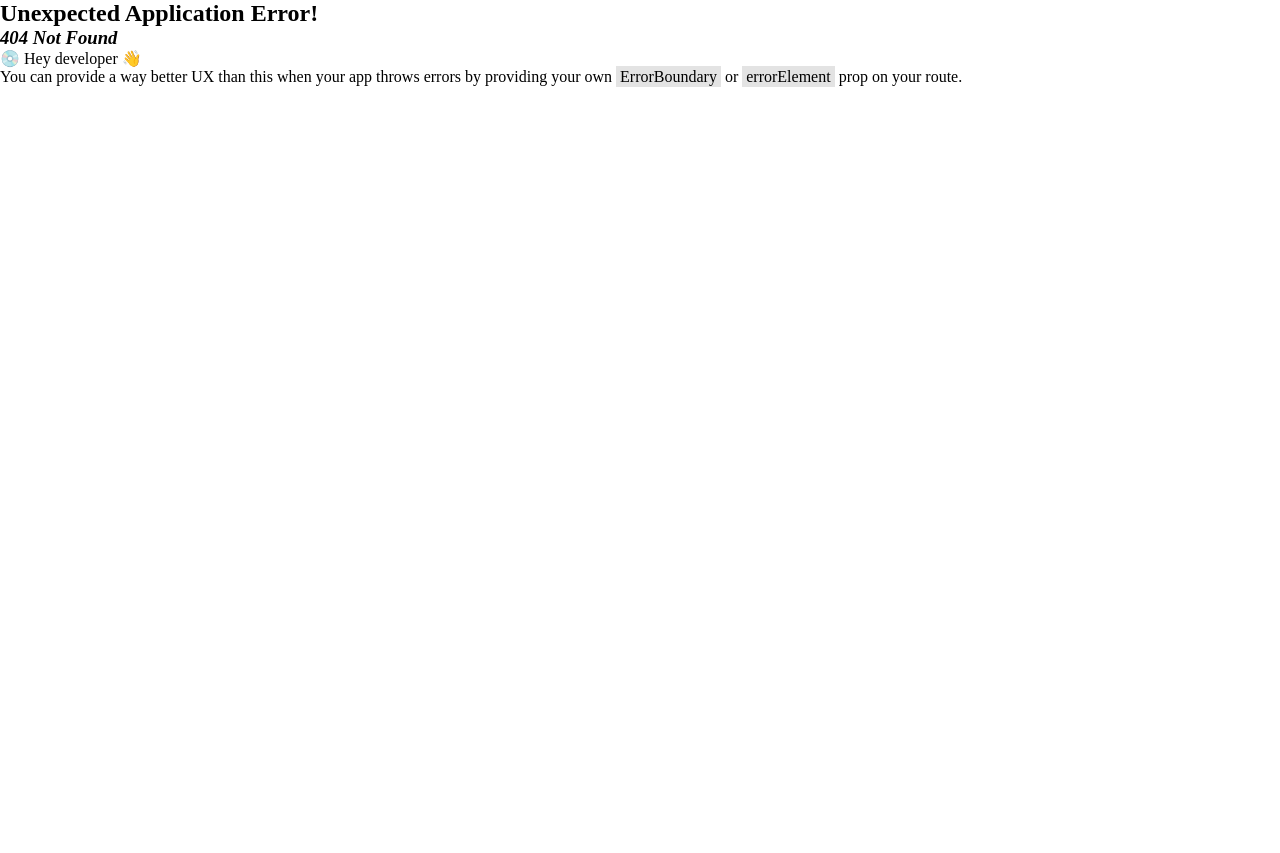
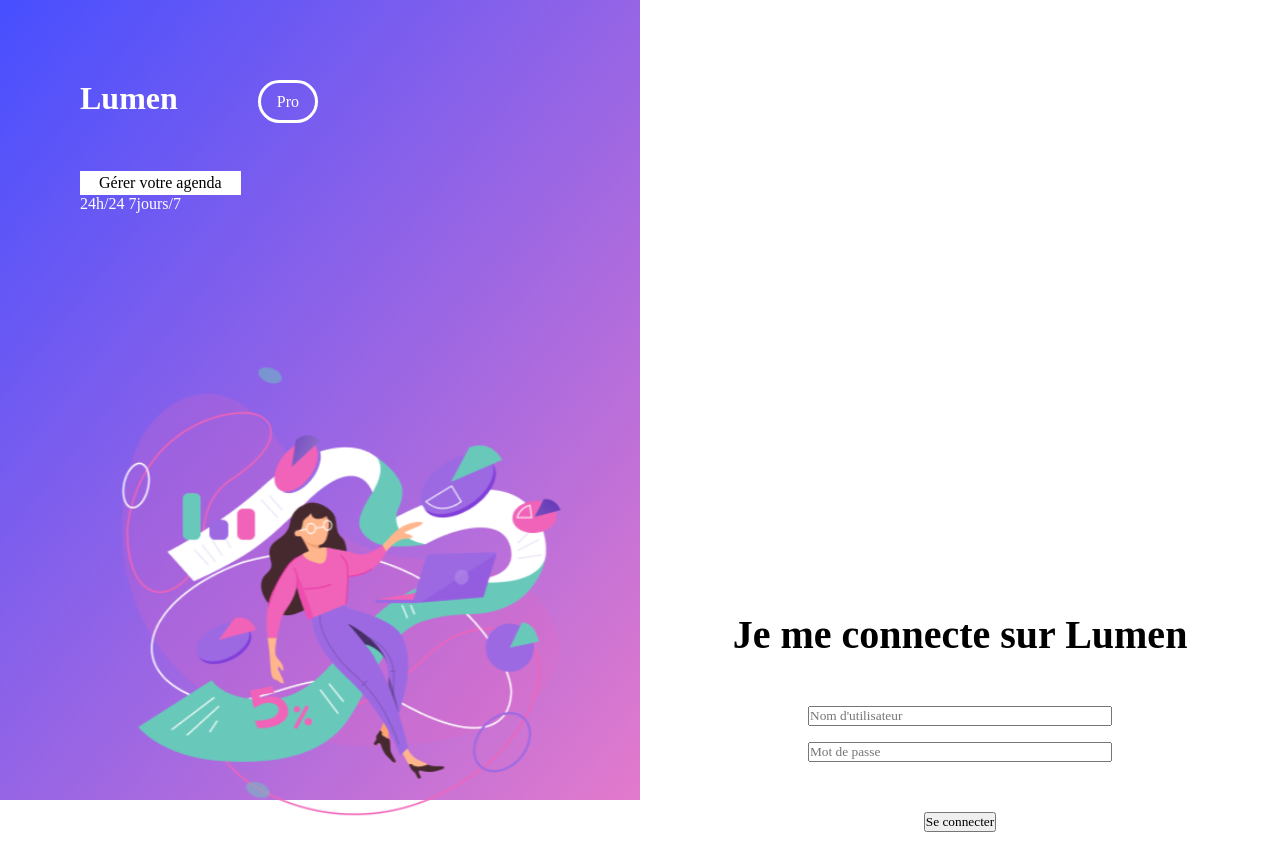
Before and after one commit to WildCodeSchool-2024-02/toulouse-babyplace, a React (Vite) app in the folder client/: page /login-Pro in a window 1280 px wide. Before the commit this address had no page. Before the commit the page ends 800 px from the top, so only its background shows below. Built offline with nearby package versions, Linux system fonts and the light colour scheme; a web font is replaced by a local one.

Commit message:
feat: log-pages

```diff
--- a/client/src/components/AutenticationImgs/AutenticationImgs.jsx
+++ b/client/src/components/AutenticationImgs/AutenticationImgs.jsx
@@ -10,7 +10,8 @@ function AutenticationImgs() {
         </div>
         <p className="second-line">Gérer votre agenda</p>
         <p>24h/24 7jours/7</p>
-      </div>
+      </div>{" "}
+      <img className="img" src="../src/assets/images/img_login.svg" alt="" />
     </div>
   );
 }
--- a/client/src/components/AutenticationImgs/AutenticationImgs.scss
+++ b/client/src/components/AutenticationImgs/AutenticationImgs.scss
@@ -1,5 +1,21 @@
+@mixin médiaQ($breakpoint: 768px) {
+  @media screen and (min-width: $breakpoint) {
+    @content;
+  }
+}
+
 .autentication-imgs {
-  background-image: url("../../assets/images/lumen-connexion.png");
+  .img {
+    display: none;
+
+    @include médiaQ(768px) {
+      display: block;
+      width: 100%;
+    }
+  }
+
+  @include médiaQ(768px) {
+    background: linear-gradient(to bottom right, #474fff, #e37acc);
     display: flex;
     flex-direction: column;
     background-size: cover;
@@ -12,11 +28,17 @@
       color: white;
     }
   }
+}
 
 .first-line {
+  h1 {
+    color: white;
+  }
+  @include médiaQ(768px) {
     display: flex;
     flex-direction: row;
     gap: 5rem;
+
     p {
       border: solid;
       border-radius: 50px;
@@ -24,8 +46,10 @@
       padding-block: 0.6rem;
     }
   }
+}
 
 .second-line {
+  @include médiaQ(768px) {
     padding: 0 1rem 0 1rem;
     width: fit-content;
     margin-top: 3rem;
@@ -34,3 +58,12 @@
     background-color: white;
     color: black;
   }
+}
+
+p {
+  display: none;
+
+  @include médiaQ(768px) {
+    display: flex;
+  }
+}
--- a/client/src/components/AutenticationInput/AutenticationInput.jsx
+++ b/client/src/components/AutenticationInput/AutenticationInput.jsx
@@ -6,12 +6,14 @@ function AutenticationInput() {
     <div className="autentication-input">
       <div className="sign">
         <span>Vous n’avez pas de compte ? </span>
-        <Link to="/">S’inscrire</Link>
+        <Link to="/SignUpPro">S’inscrire</Link>
       </div>
+      <img src="../src/assets/images/img_login.svg" alt="" />
       <div className="form">
-        <h1>Je me connecte sur Lumen</h1>
+        <h2>Je me connecte sur Lumen</h2>
         <input type="text" placeholder="Nom d'utilisateur" />
         <input type="password" placeholder="Mot de passe" />
+        <br />
         <button type="submit">Se connecter</button>
       </div>
     </div>
--- a/client/src/components/AutenticationInput/AutenticationInput.scss
+++ b/client/src/components/AutenticationInput/AutenticationInput.scss
@@ -1,21 +1,71 @@
+@mixin médiaQ($breakpoint: 768px) {
+  @media screen and (min-width: $breakpoint) {
+    @content;
+  }
+}
+.sign {
+  color: white;
+  @include médiaQ(768px) {
+    color: black;
+    display: flex;
+    justify-content: end;
+    align-items: end;
+    margin: 1rem;
+    width: 90%;
+  }
+}
 .autentication-input {
   display: flex;
   flex-direction: column;
-  gap: 25rem;
-  width: 50%;
-}
 
-.sign {
-  display: flex;
-  justify-content: end;
-  align-items: end;
-  margin: 1rem;
+  gap: 5rem;
+  justify-content: center;
+  align-items: center;
+
+  @include médiaQ(768px) {
+    display: flex;
+    flex-direction: column;
+    gap: 35rem;
+    width: 50%;
+  }
+  img {
+    @include médiaQ(768px) {
+      display: none;
+    }
+  }
+  h2 {
+    font-size: 1.5rem;
+    color: white;
+
+    @include médiaQ(768px) {
+      color: black;
+      font-size: 2.5rem;
+      padding: 2rem;
+    }
+  }
 }
 
 .form {
   display: flex;
   flex-direction: column;
   align-items: center;
-  justify-content: center;
   gap: 1rem;
+
+  @include médiaQ(768px) {
+    display: flex;
+    flex-direction: column;
+    align-items: center;
+    justify-content: center;
+    gap: 1rem;
+    width: 100%;
+    padding: 1rem;
+  }
+  input {
+    width: 50%;
+  }
 }
+
+img {
+  width: 70%;
+  height: 70%;
+}
--- a/client/src/components/NavBar/NavBar.jsx
+++ b/client/src/components/NavBar/NavBar.jsx
@@ -12,11 +12,11 @@ function NavBar() {
           <Link to="/">
             <li>Aide</li>
           </Link>
-          <Link to="/">
+          <Link to="/login-Pro">
             <li>Lumen Pro</li>
           </Link>
         </ul>
-        <Link to="/login">
+        <Link to="/">
           <p>Se connecter</p>
         </Link>
       </nav>
--- a/client/src/main.jsx
+++ b/client/src/main.jsx
@@ -6,6 +6,7 @@ import { createBrowserRouter, RouterProvider } from "react-router-dom";
 import App from "./App";
 import Map from "./components/Map/Map";
 import Login from "./pages/Login/Login";
+import SignUpPro from "./pages/SignUpPro/SignUpPro";
 
 const router = createBrowserRouter([
   {
@@ -17,9 +18,10 @@ const router = createBrowserRouter([
     element: <Map />,
   },
   {
-    path: "/login",
+    path: "/login-Pro",
     element: <Login />,
   },
+  { path: "/SignUpPro", element: <SignUpPro /> },
 ]);
 
 const root = ReactDOM.createRoot(document.getElementById("root"));
--- a/client/src/pages/Login/Login.jsx
+++ b/client/src/pages/Login/Login.jsx
@@ -5,7 +5,8 @@ import AutenticationInput from "../../components/AutenticationInput/Autenticatio
 function Login() {
   return (
     <div className="login">
-      <AutenticationImgs /> <AutenticationInput />
+      <AutenticationImgs />
+      <AutenticationInput />
     </div>
   );
 }
--- a/client/src/pages/Login/Login.scss
+++ b/client/src/pages/Login/Login.scss
@@ -1,3 +1,9 @@
+@mixin médiaQ($breakpoint: 768px) {
+  @media screen and (min-width: $breakpoint) {
+    @content;
+  }
+}
+
 * {
   margin: 0;
   padding: 0;
@@ -6,5 +12,17 @@
 
 .login {
   display: flex;
-  flex-direction: row;
+  flex-direction: column;
+  justify-content: center;
+  align-items: center;
+  padding: 1rem;
+  text-align: center;
+  background: linear-gradient(to bottom right, #474fff, #e37acc);
+  height: 100vh;
+
+  @include médiaQ(768px) {
+    flex-direction: row;
+    background: none;
+    padding: 0;
+  }
 }
--- /dev/null
+++ b/client/src/pages/SignUpPro/SignUpPro.jsx
@@ -0,0 +1,7 @@
+import "./SignUpPro.scss";
+
+function SignUpPro() {
+  return <h1>SignUpPro</h1>;
+}
+
+export default SignUpPro;
```
Also changed, not shown: client/src/assets/images/img_login.svg (added), client/src/pages/SignUpPro/SignUpPro.scss (added). Lines whose indentation alone changed are shown as unchanged.
